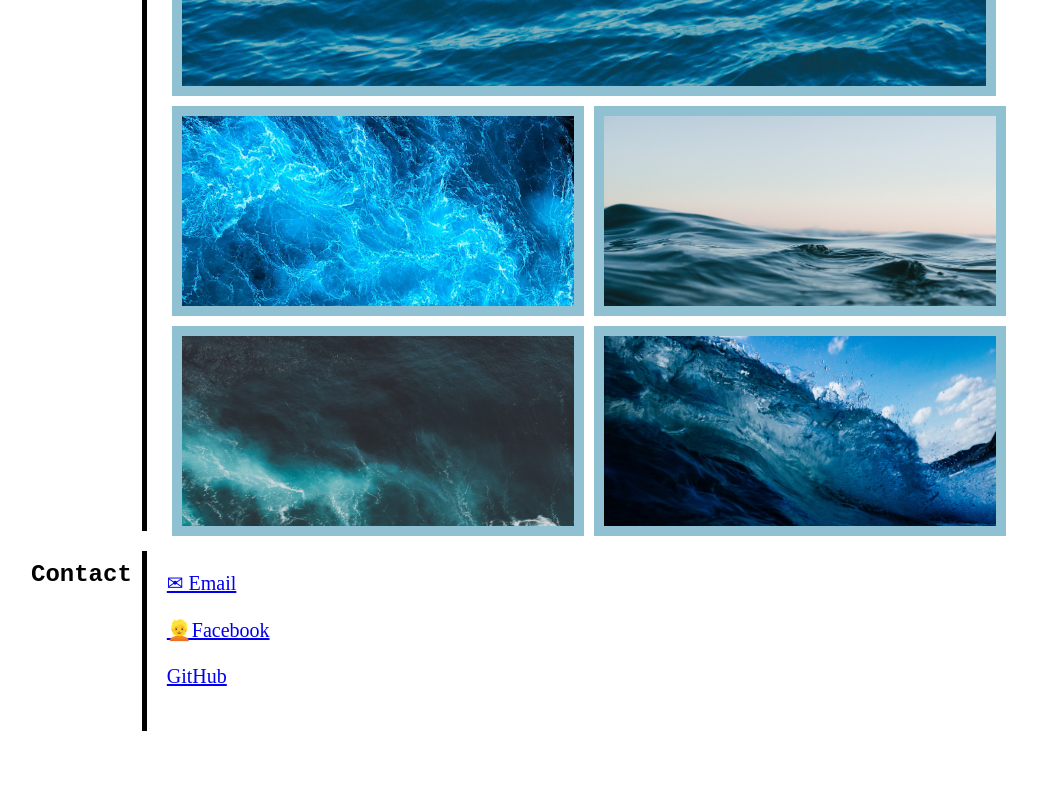
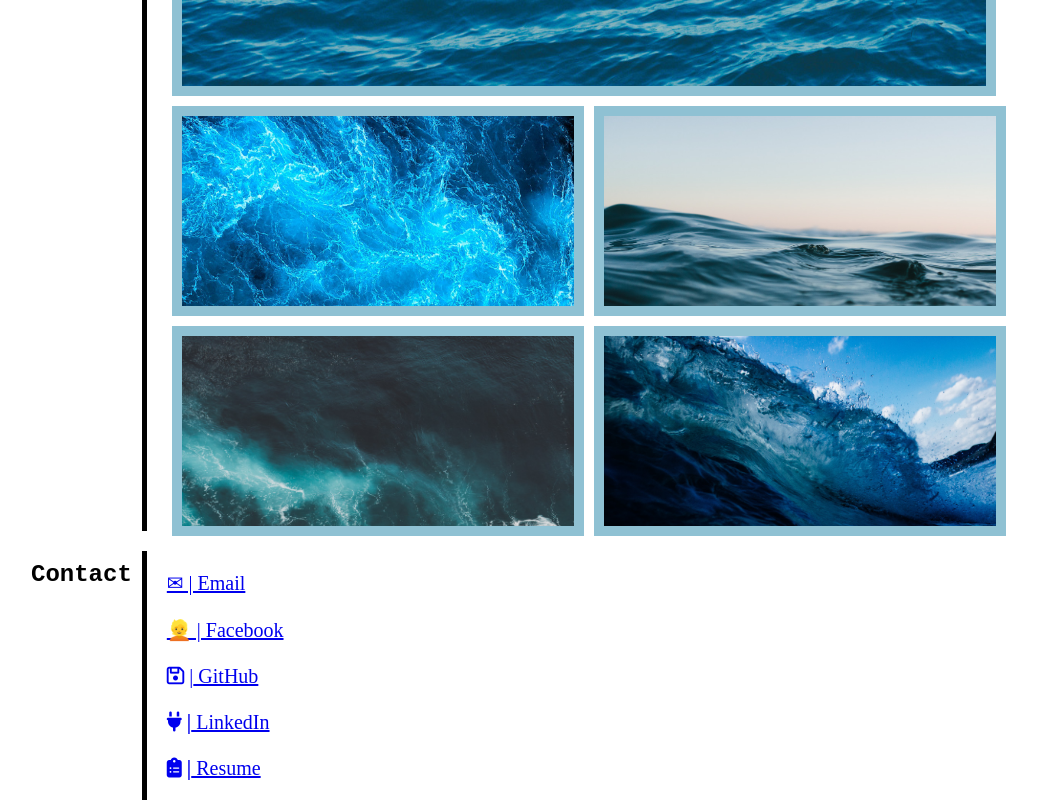
Before and after one commit to JaynewDee/Personal-Portfolio-Bluev2, a plain HTML site: page index.html in a window 1280 px wide. Shown: the part 977-1777 px from the top of the page, without its empty margins (63-1100 px from the left). Before the commit the page ends 1708 px from the top, so only its background shows below. Drawn offline with Linux system fonts and the light colour scheme; a web font is replaced by a local one.

Commit message:
Updated contact links with LinkedIn and Resume

```diff
--- a/index.html
+++ b/index.html
@@ -79,11 +79,15 @@
                </div>
 
                <div class="section-content contact-border contact-format">
-                    <p><a href="mailto: jdiehl2236@gmail.com">&#x2709 Email</a></p>
+                    <p><a href="mailto: jdiehl2236@gmail.com">&#x2709 | Email</a></p>
                     <br>
-                    <p><a href="https://www.facebook.com/jndiehl">👱Facebook</a></p>
+                    <p><a href="https://www.facebook.com/jndiehl">👱 | Facebook</a></p>
                     <br>
-                    <p><a href="https://github.com/NuminousBlue">GitHub</a>
+                    <p><a href="https://github.com/NuminousBlue">  <i class="far fa-save"> | </i> GitHub</a></p>
+                    <br>
+                    <p><a href="https://linkedin.com/in/joshua-diehl-4506a5221">  <i class="fas fa-plug"> | </i> LinkedIn</a></p>
+                    <br>
+                    <p><a href="./assets/_Joshua Diehl - Résumé.pdf">  <i class="fas fa-clipboard-list"> | </i> Resume</a></p>
                </div>
           </div>
 
@@ -91,5 +95,6 @@
 
 
      </main>
+     <script src="https://kit.fontawesome.com/6155112ba1.js" crossorigin="anonymous"></script>
 </body>
 </html>
```
Also changed, not shown: 1 other file.
